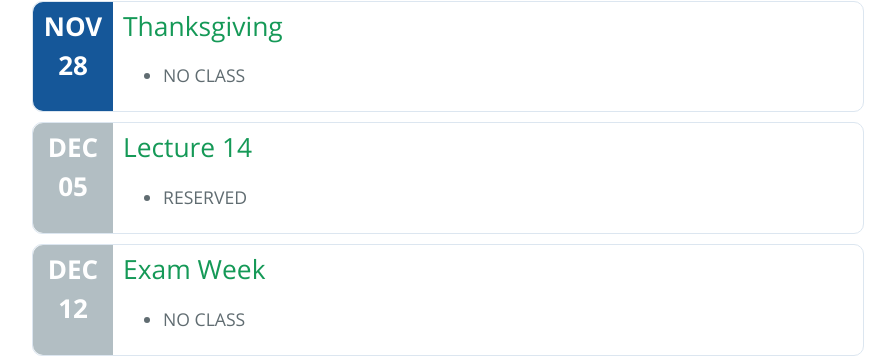
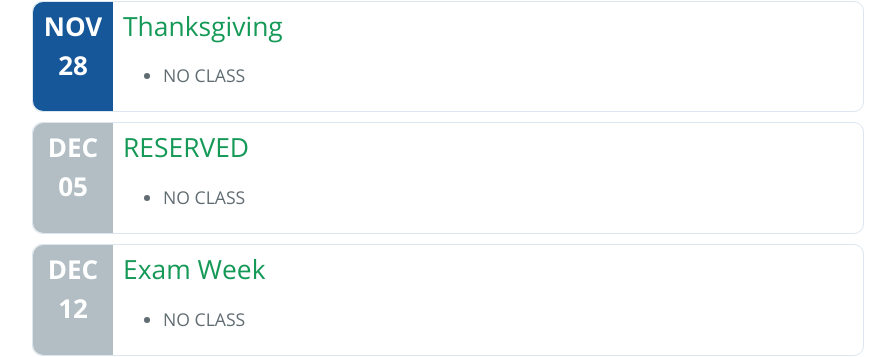
Before and after one commit to cs531-f19/cs531-f19.github.io, a Jekyll site: the page built from lectures.md, in a window 1280 px wide and 900 px high, scrolled down 3127 px. Shown: the part 367-724 px from the top of the window, without its empty margins (192-1087 px from the left). Built offline with Jekyll 4.4.1, drawn with Linux system fonts in a browser that asks for light colours; the repository's description, which GitHub fills in, is left out.

Commit message:
Update reserved lecture

```diff
--- a/_data/lectures.yml
+++ b/_data/lectures.yml
@@ -200,10 +200,10 @@
   featured: true
   topics:
     - NO CLASS
-- title: Lecture 14
+- title: RESERVED
   date: 2019-12-05
   topics:
-    - RESERVED
+    - NO CLASS
 - title: Exam Week
   date: 2019-12-12
   topics:
```
